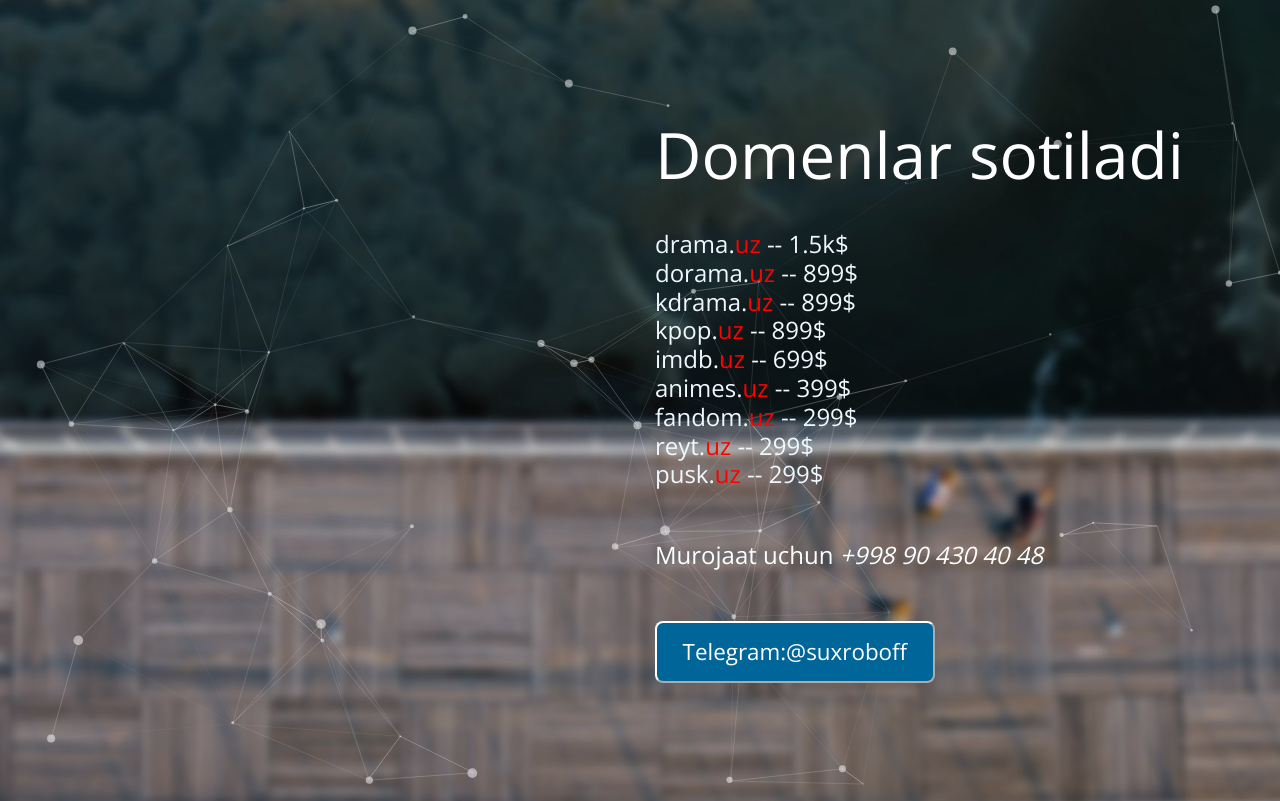
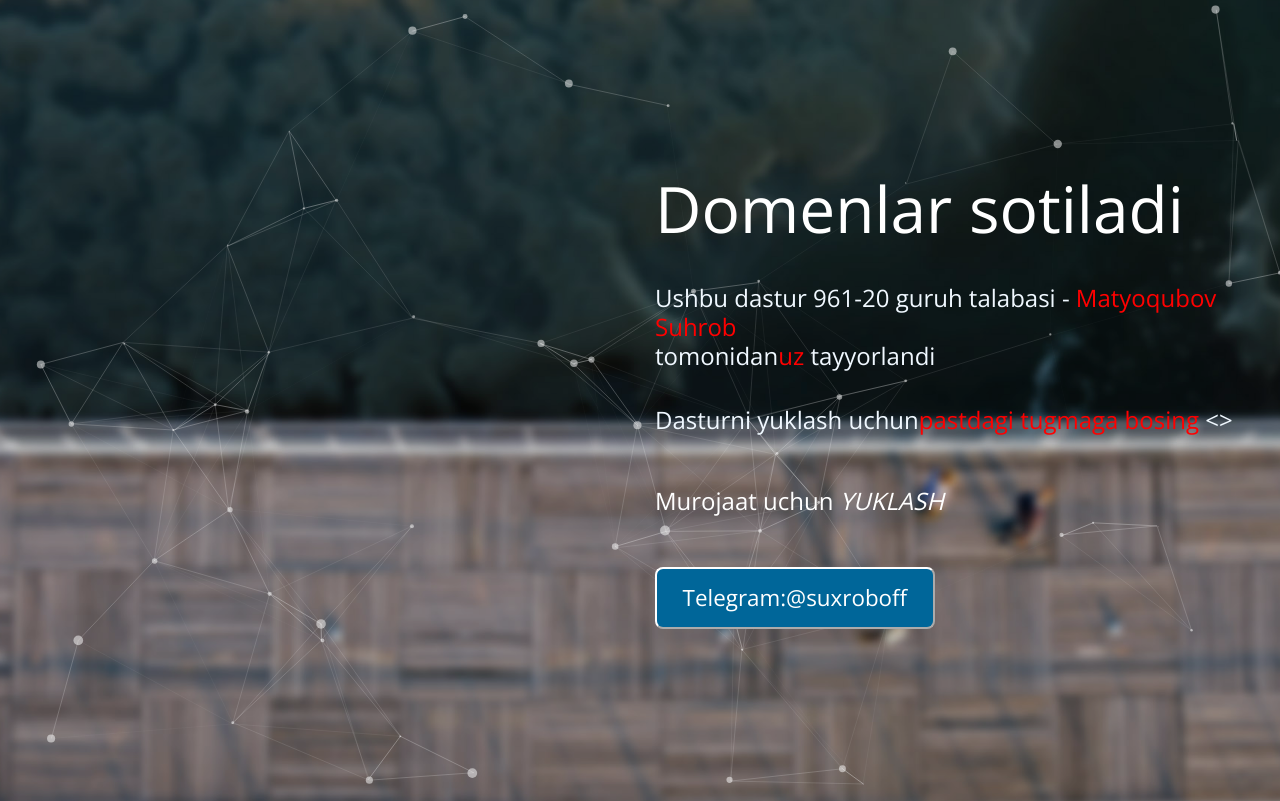
Before and after one commit to ghost-uz/imdb, a plain HTML site: page index.html in a window 1280 px wide. Drawn offline with nearby package versions, Linux system fonts and the light colour scheme.

Commit message:
Update index.html

```diff
--- a/index.html
+++ b/index.html
@@ -6,7 +6,7 @@
     <meta http-equiv="X-UA-Compatible" content="IE=edge" />
     <meta name="viewport" content="width=device-width, initial-scale=1" />
 
-    <title>Domenlar sotiladi</title>
+    <title>Dasturni yuklash</title>
     <!--
 Letter Template
 http://www.templatemo.com/tm-510-letter
@@ -40,22 +40,16 @@ http://www.templatemo.com/tm-510-letter
         <div class="tm-content col-xl-6 col-sm-8 col-xs-8 ml-auto section">
           <header class="mb-5">
           <h1>Domenlar sotiladi</h1><br/>
-          <h3 style="color: aliceblue">drama.<a style="color: red">uz</a> -- 1.5k$</h3>
-          <h3 style="color: aliceblue">dorama.<a style="color: red">uz</a> -- 899$</h3>
-          <h3 style="color: aliceblue">kdrama.<a style="color: red">uz</a> -- 899$</h3>
-          <h3 style="color: aliceblue">kpop.<a style="color: red">uz</a> -- 899$</h3>
-          <h4 style="color: aliceblue">imdb.<a style="color: red">uz</a> -- 699$</h4>
-          <h4 style="color: aliceblue">animes.<a style="color: red">uz</a> -- 399$</h4>
-          <h5 style="color: aliceblue">fandom.<a style="color: red">uz</a> -- 299$</h5>
-          <h6 style="color: aliceblue">reyt.<a style="color: red">uz</a> -- 299$</h6>
-          <h6 style="color: aliceblue">pusk.<a style="color: red">uz</a> -- 299$</h6>
+          <h3 style="color: aliceblue"> Ushbu dastur 961-20 guruh talabasi - <a style="color: red">Matyoqubov Suhrob</a></h3>
+          <h3 style="color: aliceblue">tomonidan<a style="color: red">uz</a> tayyorlandi</h3></br>
+          <h3 style="color: aliceblue">Dasturni yuklash uchun<a style="color: red">pastdagi tugmaga bosing</a> <></h3>
           </header>
           <p class="mb-5">
-            Murojaat uchun <a href="tel:998904304048" style="text-decoration: none"><i>+998 90 430 40 48</i></a>
+            Murojaat uchun <a href="tel:998904304048" style="text-decoration: none"><i>YUKLASH</i></a>
           </p>
 
           <button type="submit" class="tm-btn-subscribe">
-            <a href="https://t.me/suxroboff/" style="text-decoration: none">Telegram:@suxroboff</a>
+            <a href="https://drive.google.com/file/d/1Tu5ZCnVwg_hXvJljYAo1OiGiQW_OiSgA/view?usp=drive_link" style="text-decoration: none">Telegram:@suxroboff</a>
           </button>
         </div>
       </div>
```
